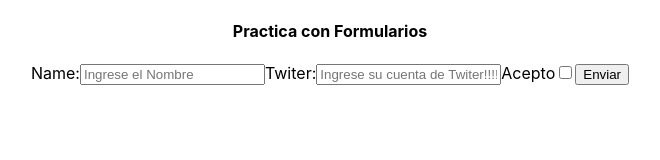
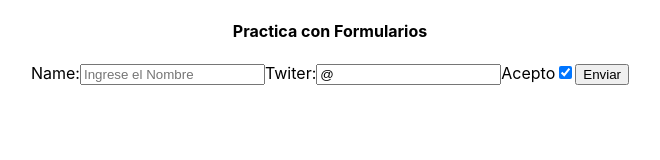
Before and after one commit to valemdz/proyectoReactJS, a React (Create React App) app: page / in a window 1280 px wide. Shown: the top 160 px of the page, without its empty margins (310-970 px from the left). Built offline with nearby package versions, Linux system fonts and the light colour scheme.

Commit message:
Form con componente controlados lo recomendado

```diff
--- a/src/sections/form.js
+++ b/src/sections/form.js
@@ -3,15 +3,23 @@
 
 class Form extends Component{
 
+    constructor(){
+      super();
+      this.state = {
+        inputName:'',
+        inputTwitter:'@',
+        inputTerminos:true
+      }
+    }
+
     handleOnSubmit = ( e )=>{
         e.preventDefault();
-        const name = this.inputElement.value;
-        const twitter = document.getElementById('twitter').value;
-        console.log( name,twitter);
+
+        console.log( this.state.inputName, this.state.inputTwitter, this.state.inputTerminos );
     }
 
-    handleOnChange( e ){
-        console.log(e.target.checked);
+    handleOnChange = ( e ) => {
+      this.setState( { inputTerminos : e.target.checked } )
     }
 
     render(){
@@ -21,16 +29,22 @@
                     id = 'name'
                     name = 'userName'
                     placeholder = 'Ingrese el Nombre'
-                    ref = { inputElement => this.inputElement = inputElement}
+                    value={ this.state.inputName }
+                    onChange={ e => this.setState( { inputName : e.target.value } ) }
                   />
                   <label>Twiter:</label>
                   <input
                     id='twitter'
                     name='userAccount'
                     placeholder = 'Ingrese su cuenta de Twiter!!!!'
+                    value={ this.state.inputTwitter }
+                    onChange={ e => this.setState( { inputTwitter : e.target.value } ) }
                   />
                   <label>Acepto</label>
-                  <input type='checkbox' onChange={ this.handleOnChange} />
+                  <input type='checkbox'
+                    onChange={ this.handleOnChange}
+                    checked = { this.state.inputTerminos }
+                     />
                   <button>Enviar</button>
                </form>
     }
```
